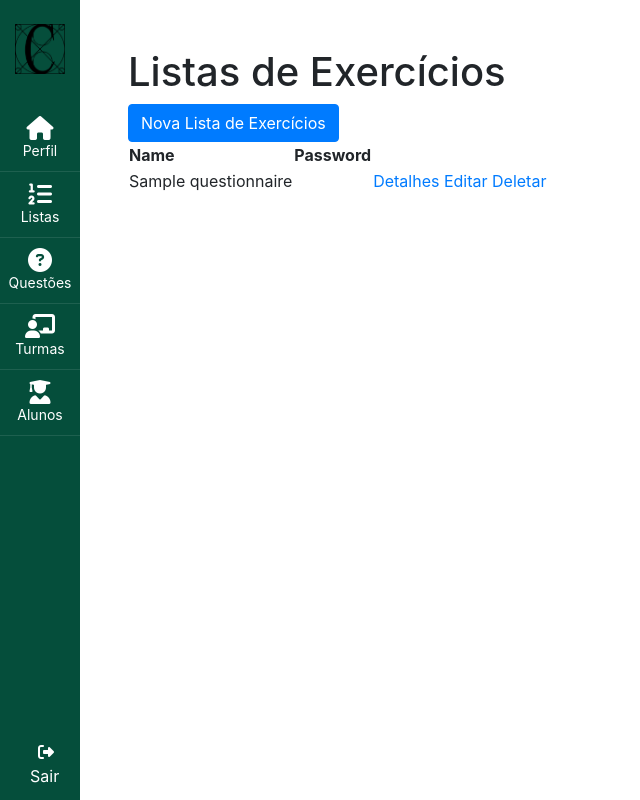
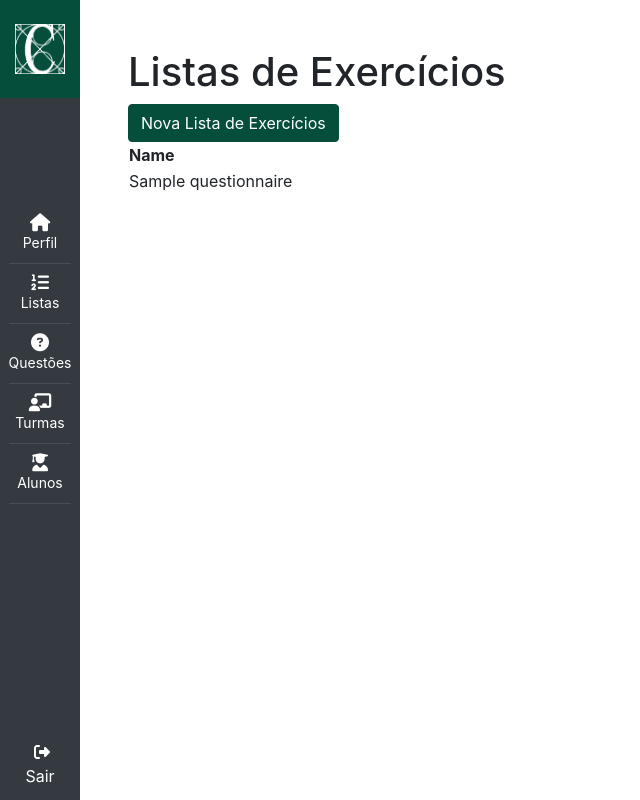
Before and after one commit to GeovanaRamos/chausant, a Django app: page /questionnaire/ in a window 1280 px wide. Shown: the whole page, without its empty margins (0-640 px from the left). Run offline with Django 3.2, Linux system fonts and the light colour scheme; tables that the repository leaves empty hold one stand-in row (values such as "Sample post"); some libraries are stand-ins or nearby versions.

Commit message:
Stylizing sidebar

```diff
--- a/web/static/core/css/styles.css
+++ b/web/static/core/css/styles.css
@@ -1,5 +1,6 @@
 :root {
 	--primary: #054E3B;
+	--secondary: #343a40;
 }
 
 .wrapper {
@@ -7,55 +8,43 @@
 }
 
 #sidebar {
-	min-width: 270px;
-	max-width: 270px;
-	background: var(--primary);
-	color: #fff;
+	background: var(--secondary);
 	-webkit-transition: all 0.3s;
 	-o-transition: all 0.3s;
 	transition: all 0.3s;
-}
-
-#sidebar.active {
 	min-width: 80px;
 	max-width: 80px;
 	text-align: center;
 }
 
-#sidebar.active ul.components li {
+#menu {
+	height: 70%;
+	display: flex;
+	align-items: center;
+	justify-content: center;
+}
+
+#sidebar #logo {
+	background-color: var(--primary);
+}
+
+#sidebar a,
+#sidebar span {
+	color: white
+}
+
+#sidebar ul.components li {
 	font-size: 14px;
 }
 
-#sidebar.active ul.components li a {
+#sidebar ul.components li a {
 	padding: 10px 0;
 }
 
-#sidebar.active ul.components li a span {
+#sidebar ul.components li a span {
 	margin-right: 0;
 	display: block;
-	font-size: 24px;
-}
-
-#sidebar.active .logo {
-	padding: 10px 0;
-}
-
-#sidebar .logo {
-	display: block;
-	color: #fff;
-	font-weight: 900;
-	padding: 10px 30px;
-	-webkit-transition: 0.3s;
-	-o-transition: 0.3s;
-	transition: 0.3s;
-}
-
-
-#sidebar ul.components {
-	padding: 0;
-	-webkit-transition: 0.3s;
-	-o-transition: 0.3s;
-	transition: 0.3s;
+	font-size: 18px;
 }
 
 #sidebar ul li {
@@ -73,7 +62,6 @@
 #sidebar ul li a {
 	padding: 10px 30px;
 	display: block;
-	color: white;
 	border-bottom: 1px solid rgba(255, 255, 255, 0.1);
 	text-decoration: none;
 }
@@ -82,17 +70,8 @@
 	margin-right: 15px;
 }
 
-#sidebar ul li a:hover {
-	color: #fff;
-}
-
-#sidebar ul li.active>a {
-	background: transparent;
-	color: #fff;
-}
-
-.footer {
-	padding: 0 30px;
+#sidebar #footer {
+	padding: 0 20px;
 	height: 50px;
 	position: absolute;
 	width: 80px;
@@ -100,8 +79,7 @@
 	list-style-type: none;
 }
 
-.footer a{
-	color: white;
+#sidebar #footer a {
 	text-decoration: none;
 }
 
@@ -113,3 +91,8 @@
 	-o-transition: all 0.3s;
 	transition: all 0.3s;
 }
+
+.btn-primary {
+	background-color: var(--primary);
+	border-color: var(--primary);
+}
--- a/web/templates/core/base.html
+++ b/web/templates/core/base.html
@@ -20,13 +20,16 @@
 <body>
 
   <div class="wrapper d-flex align-items-stretch">
-    <nav id="sidebar" class="active">
-      <h1><img class="my-4" src="{% static 'core/img/logo.png' %}" width="50"></h1>
+    <nav id="sidebar">
+      <div id="logo">
+        <img class="my-4" src="{% static 'core/img/logo.png' %}" width="50">
+      </div>
+      <div id="menu">
         <ul class="list-unstyled components mb-5">
-        <li class="active">
+          <li>
             <a href="{% url 'questionnaire_list' %}"><span class="fa fa-home"></span>Perfil</a>
           </li>
-        <li class="active">
+          <li>
             <a href="{% url 'questionnaire_list' %}"><span class="fas fa-list-ol"></span>Listas</a>
           </li>
           <li>
@@ -39,9 +42,9 @@
             <a href="{% url 'student_list' %}"><span class="fas fa-user-graduate"></span> Alunos</a>
           </li>
         </ul>
-
-      <div class="footer">
-        <a href="{% url 'logout' %}"><span class="fas fa-sign-out-alt ml-2"></span>Sair</a>
+      </div>
+      <div id="footer">
+          <a href="{% url 'logout' %}"><span class="fas fa-sign-out-alt ml-1"></span>Sair</a>
       </div>
 
     </nav>
--- a/web/templates/questionnaire/questionnaire_list.html
+++ b/web/templates/questionnaire/questionnaire_list.html
@@ -11,7 +11,6 @@
   <thead>
     <tr>
     <th>Name</th>
-    <th>Password</th>
     </tr>
   </thead>
 
@@ -19,12 +18,6 @@
     {% for questionnaire in object_list %}
       <tr>
         <td>{{ questionnaire.title }}</td>
-        <td>{{ questionnaire.password }}</td>
-        <td>
-          <a  href="{% url "questionnaire_detail"  questionnaire.id  %}">Detalhes</a>
-          <a  href="{% url "questionnaire_update"  questionnaire.id  %}">Editar</a>
-          <a  href="{% url "questionnaire_delete"  questionnaire.id  %}">Deletar</a>
-        </td>
       </tr>
 
     {% endfor %}
--- a/web/templates/questionnaire/schoolclass_list.html
+++ b/web/templates/questionnaire/schoolclass_list.html
@@ -17,7 +17,7 @@
 	<tbody>
 		{% for schoolclass in object_list %}
 		<tr>
-			<td>{{ schoolclass.name }}</td>
+			<td>{{ schoolclass }}</td>
 		</tr>
 
 		{% endfor %}
```
Also changed, not shown: web/static/core/img/logo.png. Lines whose indentation alone changed are shown as unchanged.
